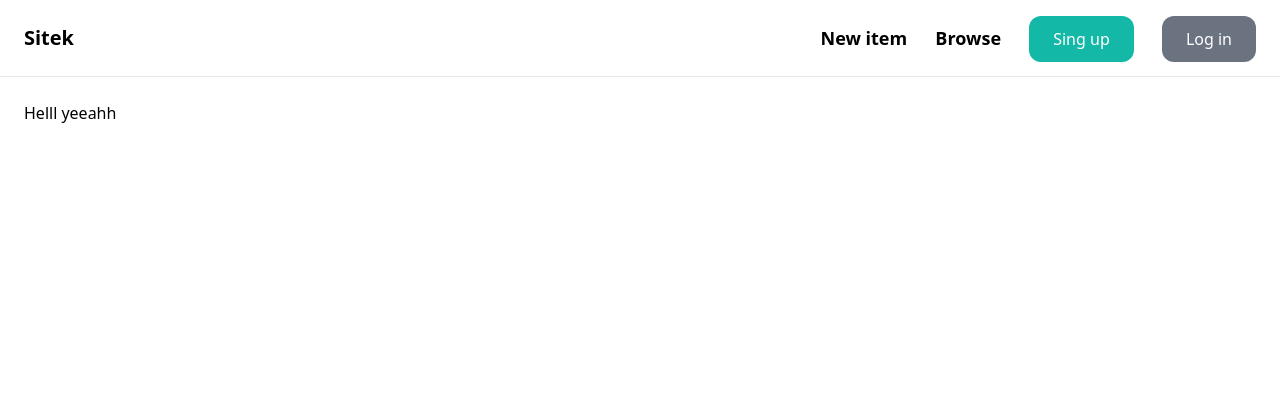
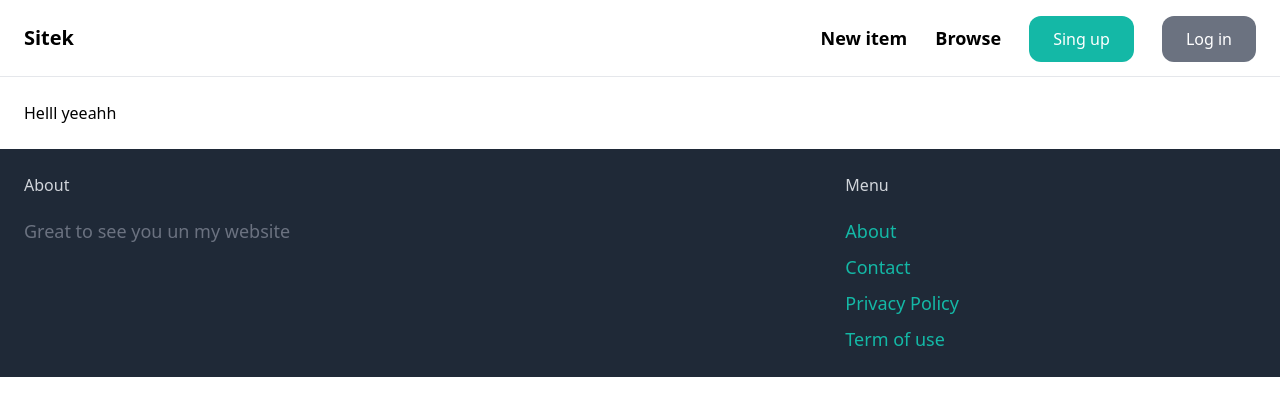
Before and after one commit to CTF-one-love/_DJango_WebApp, a Django app: page / in a window 1280 px wide. Shown: the top 416 px of the page. Run offline with Django 4.2, Linux system fonts and the light colour scheme; some libraries are stand-ins or nearby versions.

Commit message:
Commit N2 for branch Dvelop

```diff
--- a/Sitek/core/templates/core/base.html
+++ b/Sitek/core/templates/core/base.html
@@ -1,23 +1,29 @@
 <!doctype html>
+<!--БАЗОВАЯ СТРАНИЦА HTML-->
 
 <html>
     <head>
         <meta charset="utf-8">
         <meta name="viewport" content="width=device-width, initial-scale=1.0">
 
+        <!--Добавляем CSS-фреймворк для работы в HTML страничке без юзания css-ки отдельно-->
         <script src="https://cdn.tailwindcss.com"></script>
 
         <title>{%block title %} {%endblock title %} | Sitek</title>
         </head>
 
+        <!--Тело сайта - маин бади-->
         <body>
+            <!-- Задаём шапку для сайта и далее работаем с ней-->
             <nav class="py-6 px-6 flex justify-between items-center border-b border-gray-200">
                 <a href="/" class="text-xl font-semibold">Sitek</a>
 
                 <div class="space-x-6">
+                    <!--Кноппи в шапке поиск и новый элемент-->
                     <a href="#" class="text-lg font-semibold hover:text-gray-500">New item</a>
                     <a href="#" class="text-lg font-semibold hover:text-gray-500">Browse</a>
 
+                    <!--Кнопки в шапке для входа и регистрации-->
                     <a href="#" class="px-6 py-3 text-gl fornt-semibold bg-teal-500 text-white rounded-xl hover:bg-teal-700">Sing up</a>
                     <a href="#" class="px-6 py-3 text-gl fornt-semibold bg-gray-500 text-white rounded-xl hover:bg-gray-700">Log in</a>
                 </div>
@@ -27,5 +33,28 @@
                 {% block content %}
                 {% endblock content %}
             </div>
+
+            <!--Создание нижней панели сайта с текстом, информации и ссылками-->
+            <footer class="py-6 px-6 flex justify-between bg-gray-800">
+                <div class="w-2/3 pr-10">
+                    <h3 class="mb-5 fornt-semibold text-gray-300">About</h3>
+
+                    <!--Добавляем текст нашей нижней панели-->
+                    <p class="text-lg text-gray-500">Great to see you un my website</p>
+                </div>
+
+                <div class="w-1/3">
+                    <!--Оформление правой части нижнего блока сайта-->
+                    <h3 class="mb-5 fornt-semibold text-gray-300">Menu</h3>
+
+                    <ul class="space-y-2">
+                        <!--В этом блоке у нас ссылки на странички из нижнего блока чайта-->
+                        <li><a href="#" class="text-lg text-teal-500 hover:text-teal-700">About</a></li>
+                        <li><a href="{% url 'contact' %}" class="text-lg text-teal-500 hover:text-teal-700">Contact</a></li>
+                        <li><a href="#" class="text-lg text-teal-500 hover:text-teal-700">Privacy Policy</a></li>
+                        <li><a href="#" class="text-lg text-teal-500 hover:text-teal-700">Term of use</a></li>
+                    </ul>
+                </div>
+            </footer>
         </body>
 </html>
```
